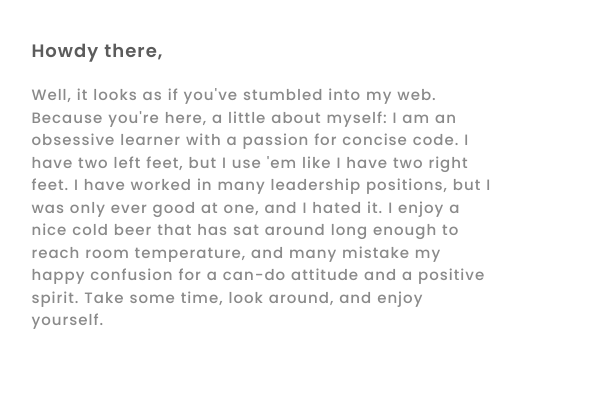
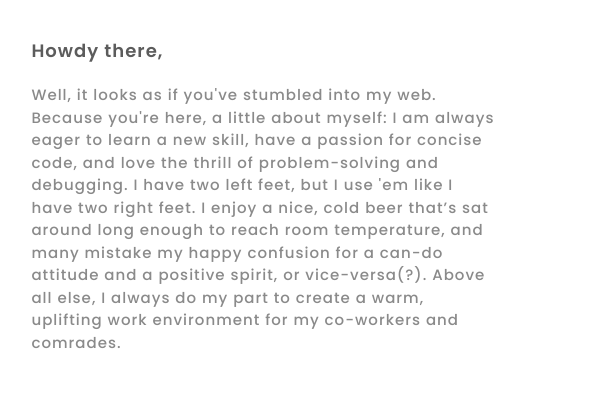
Before and after one commit to dapascale/danielPascalePortfolio, a plain HTML site: page index.html in a window 1280 px wide. Shown: the part 982-1386 px from the top of the page, 246-847 px from the left. Drawn offline with nearby package versions, Linux system fonts and the light colour scheme; grey boxes are pictures that could not be loaded; a web font is replaced by a local one.

Commit message:
some updates

```diff
--- a/index.html
+++ b/index.html
@@ -102,7 +102,12 @@
                         <div class="intro" data-aos="zoom-out-up" data-aos-duration="800">
                             <div class="aboutIntro">
                                 <p class="hello">Howdy there,</p>
-                                <p>Well, it looks as if you've stumbled into my web. Because you're here, a little about myself: I am an obsessive learner with a passion for concise code. I have two left feet, but I use 'em like I have two right feet. I have worked in many leadership positions, but I was only ever good at one, and I hated it. I enjoy a nice cold beer that has sat around long enough to reach room temperature, and many mistake my happy confusion for a can-do attitude and a positive spirit. Take some time, look around, and enjoy yourself.</p>
+                                <p>Well, it looks as if you've stumbled into my web. Because you're here, a little about myself: I am always eager to learn
+                                a new skill, have a passion for concise code, and love the thrill of problem-solving and debugging. I have two left
+                                feet, but I use 'em like I have two right feet. I enjoy a nice, cold beer that’s sat around long enough to reach room
+                                temperature, and many mistake my happy confusion for a can-do attitude and a positive spirit, or vice-versa(?).
+                                Above all else, I always do my part to create a warm, uplifting work environment for my co-workers and comrades.
+</p>
                             </div>
                             <div class="aboutPicture">
                                 <img src="./assets/aboutMe.gif" alt="Daniel Pascale smiling and posing in business-and-then-casual attire">
--- a/styles/sass/layout/_mediaQueries.scss
+++ b/styles/sass/layout/_mediaQueries.scss
@@ -103,6 +103,7 @@
     .infoOne {
         width: 75%;
         justify-content: center;
+        margin-right: 0;
     }
         button {
         width: 60%;
```
Also changed, not shown: styles/style.css.
